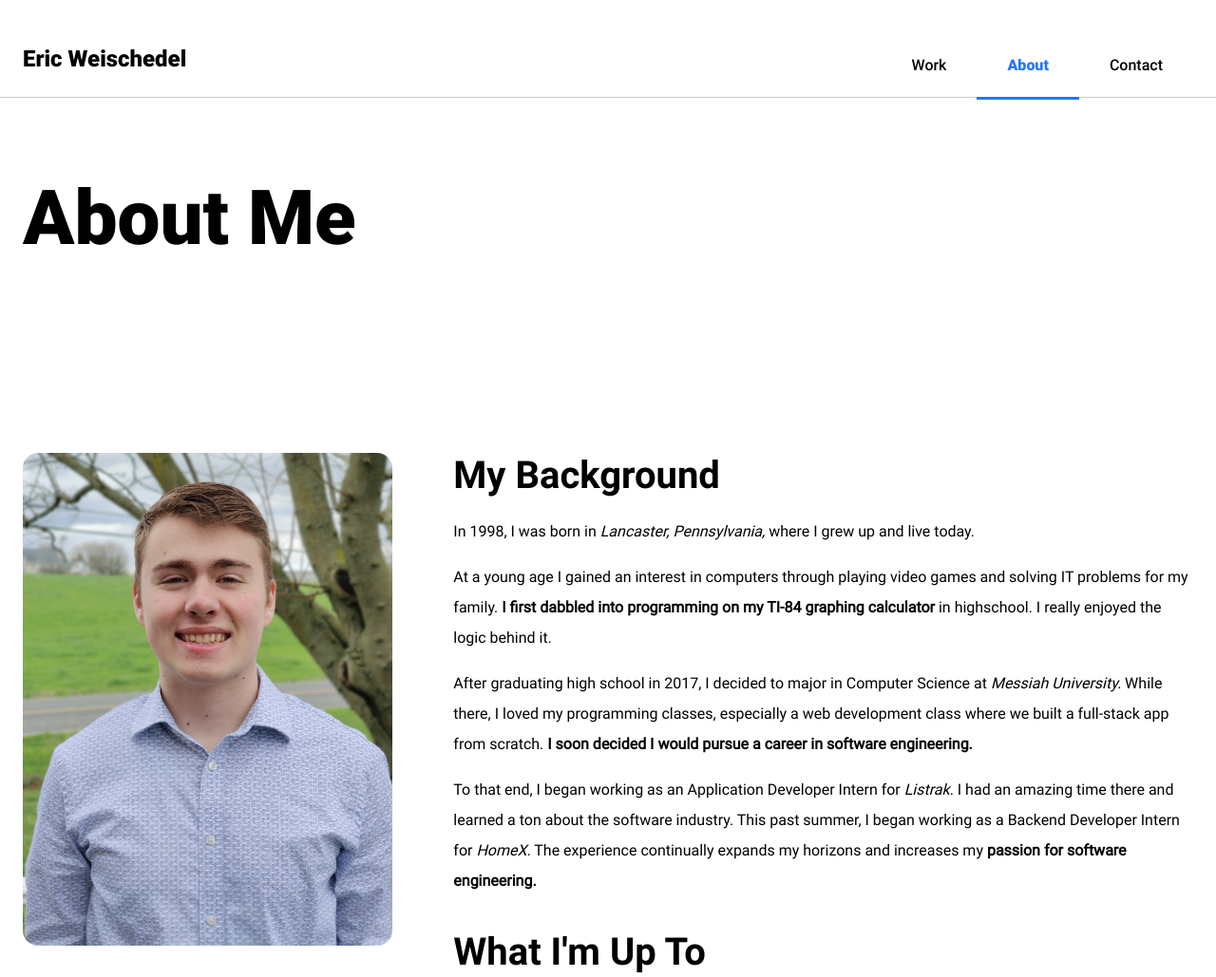
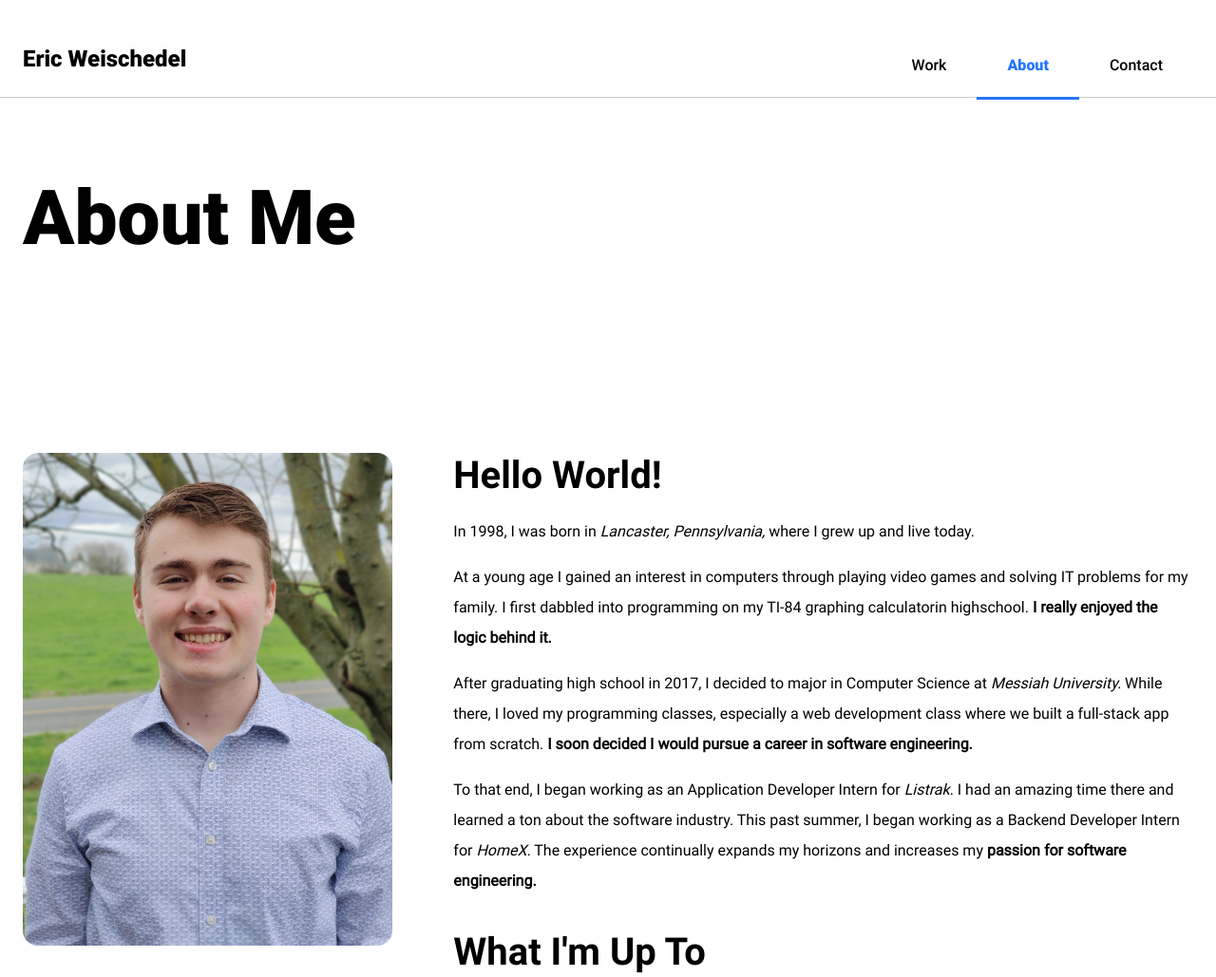
Before and after one commit to eric-weischedel/ericweischedel.com, a Gatsby site: page /about in a window 1280 px wide. Shown: the top 1029 px of the page at 95% size. Built offline with nearby package versions, Linux system fonts and the light colour scheme; Gatsby itself is replaced by a stand-in of ours.

Commit message:
Update title

```diff
--- a/src/pages/about.js
+++ b/src/pages/about.js
@@ -14,12 +14,12 @@ const AboutPage = () => (
     <div className="aboutContainer">
       <div className="textPanel">
         <div className="aboutSummary">
-          <h2 className="heading">My Background</h2>
+          <h2 className="heading">Hello World!</h2>
           <p className="paragraph">
             In 1998, I was born in <em>Lancaster, Pennsylvania,</em> where I grew up and live today.
           </p>
           <p className="paragraph">
-            At a young age I gained an interest in computers through playing video games and solving IT problems for my family. <b>I first dabbled into programming on my TI-84 graphing calculator</b> in highschool. I really enjoyed the logic behind it.
+            At a young age I gained an interest in computers through playing video games and solving IT problems for my family. I first dabbled into programming on my TI-84 graphing calculatorin highschool. <b>I really enjoyed the logic behind it.</b>
           </p>
           <p className="paragraph">
             After graduating high school in 2017, I decided to major in Computer Science at <em>Messiah University.</em> While there, I loved my programming classes, especially a web development class where we built a full-stack app from scratch. <b>I soon decided I would pursue a career in software engineering.</b>
```
